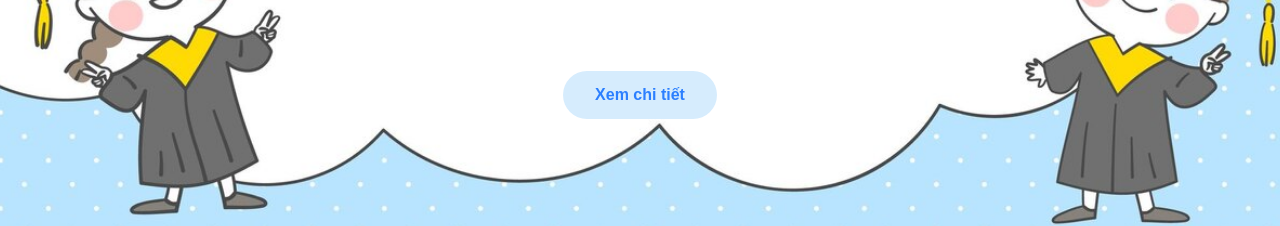
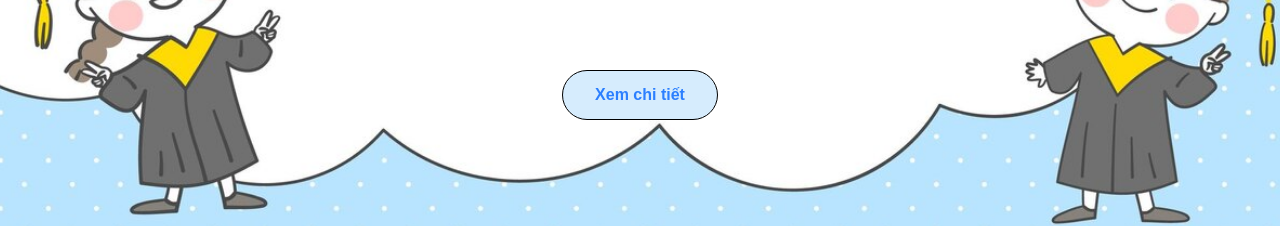
Before and after one commit to dinhhongkong/graduation-ceremony, a Next.js app: page / in a window 1280 px wide. Shown: the part 565-791 px from the top of the page. Built offline with nearby package versions, Linux system fonts and the light colour scheme; a web font is replaced by a local one.

Commit message:
fix: build error

```diff
--- a/src/app/component/HeroSection.tsx
+++ b/src/app/component/HeroSection.tsx
@@ -68,7 +68,7 @@ const HeroSection = () => {
         </div>
         <button
           onClick={handleScrollToDetails}
-          className="bg-gray-200 animate-pulse text-blue-500 button-flash-blue mt-4 md:mt-20 px-8 py-3 rounded-full font-semibold"
+          className="bg-gray-200 border border-black animate-pulse text-blue-500 button-flash-blue mt-4 md:mt-20 px-8 py-3 rounded-full font-semibold"
         >
           Xem chi tiết
         </button>
--- a/src/app/page.tsx
+++ b/src/app/page.tsx
@@ -12,6 +12,7 @@ import AudioPlayer from "./component/AudioPlayer";
 import CountdownTimer from "./component/CountdownTimer";
 import InvitationCard from "./component/InvitationCard";
 import SnowBackground from "./component/SnowBackground";
+import { Suspense } from "react";
 
 export default function Home() {
   return (
@@ -23,7 +24,9 @@ export default function Home() {
 
       <PersonalInvitation />
       <CountdownTimer />
-      <InvitationCard />
+      <Suspense fallback={<div>Loading invitation...</div>}>
+        <InvitationCard />
+      </Suspense>
       <Memories />
       <TravelGuideFAQ />
       {/* <Guestbook /> */}
```
